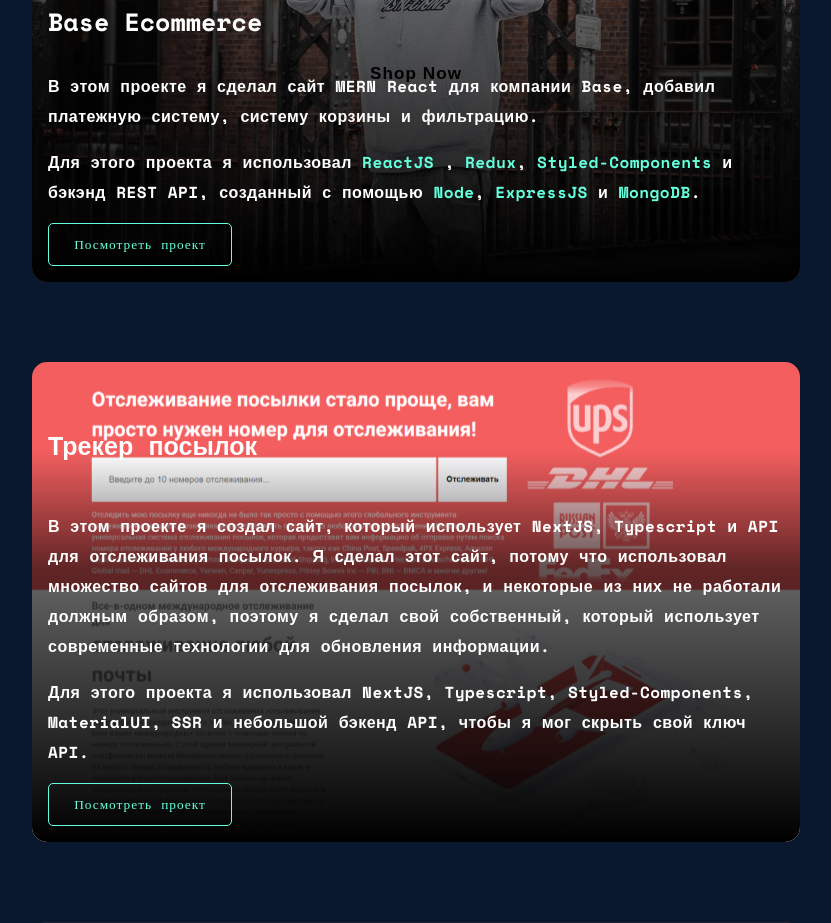
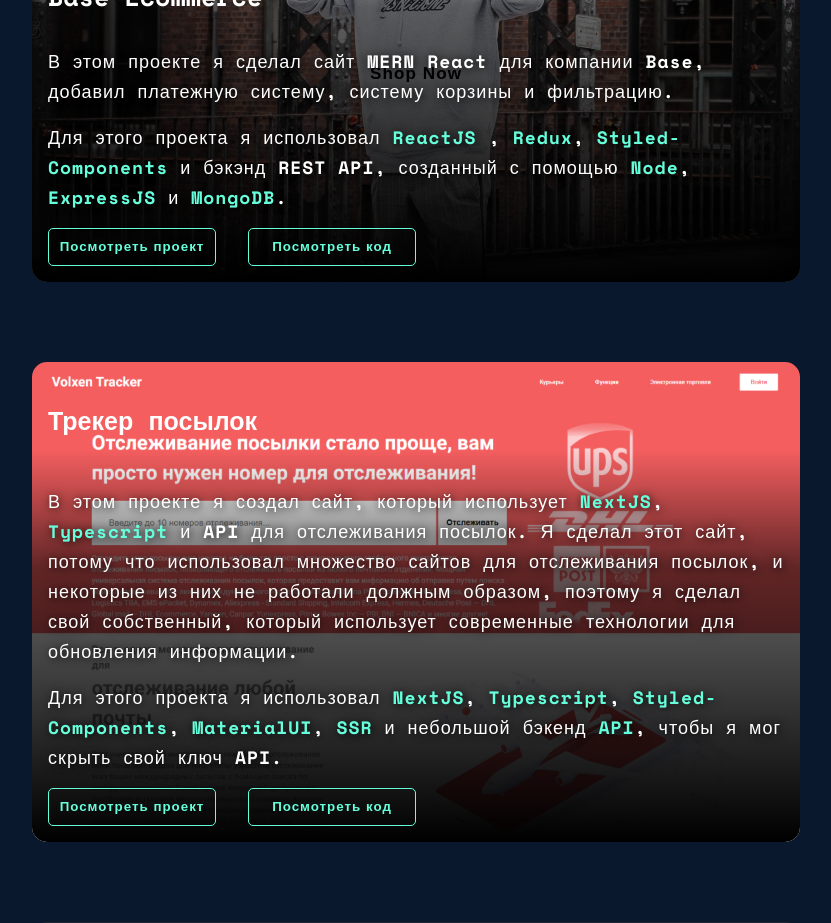
Before and after one commit to Whitelistedd/react-portfolio, a React (Create React App) app: page / in a window 1280 px wide. Shown: the part 1860-2783 px from the top of the page, without its empty margins (224-1055 px from the left). Built offline with nearby package versions, Linux system fonts and the light colour scheme.

Commit message:
fixed buttons and font

```diff
--- a/src/components/Introduction.jsx
+++ b/src/components/Introduction.jsx
@@ -80,7 +80,7 @@ export const Introduction = () => {
             <Name>Мухаммед.</Name>
             <Job>Я создаю вещи для Интернета.</Job>
             <Description>
-                Я инженер-программист, специализирующийся на создании (а иногда и разработке) исключительных цифровых приложений.
+                Я инженер-программист, специализирующийся на создании и разработке исключительных цифровых приложений.
             </Description>
         </Wrap>
     </Container>
--- a/src/components/Navbar.jsx
+++ b/src/components/Navbar.jsx
@@ -25,6 +25,10 @@ const NavItem = styled.li`
 const A = styled.a`
     color: white;
     text-decoration: none;
+    transition: 300ms;
+    &:hover {
+        color: #65FFDB;
+    }
 `
 
 const Nav = styled.ul`
--- a/src/components/Projects.jsx
+++ b/src/components/Projects.jsx
@@ -23,6 +23,7 @@ const CardOne = styled.div`
 
 const CardTwo = styled.div`
 background: url(${Project2}) no-repeat center center fixed;
+background-position: top;
 background-repeat: no-repeat;
 background-size: cover;
 
@@ -30,8 +31,10 @@ background-size: cover;
 
 const CardThree = styled.div`
 background: url(${Project3}) no-repeat fixed;
+background-position: top;
 background-repeat: no-repeat;
 background-size: cover;
+letter-spacing: 5px;
 `
 
 const CardContent = styled.div`
@@ -60,6 +63,14 @@ const CardTitle = styled.h4`
     font-size: 25px;
 `
 
+const CardButtons = styled.div`
+    display: flex;
+    gap: 2em;
+    align-items: center;
+    justify-content: flex-start;
+    width: 50%;
+`
+
 const ProjectsWrap = styled.div`
     display: flex;
     gap: 5em;
@@ -76,7 +87,7 @@ const ProjectsWrap = styled.div`
             ${CardTitle} {
                 transition: 300ms ease;
                 transition-delay: 400ms;
-                color: #65FFDB;
+                color: #65FFDC;
             }
         }
     }
@@ -84,9 +95,12 @@ const ProjectsWrap = styled.div`
 
 const CardDesc = styled.p`
     max-width: 100%;
-    letter-spacing: 0.5px;
+    letter-spacing: 1px;
     line-height: 30px;
+    font-size: 18px;
+    font-weight: 500;
     margin: 0;
+    text-shadow: 1px 1px 10px black;
 `
 
 const HL = styled.span`
@@ -95,10 +109,10 @@ const HL = styled.span`
 
 const Button = styled.button`
     letter-spacing: 1px;
-    font-family: Space Mono;
-    width: 25%;
+    width: 100%;
     padding: 0.8em 0em;
     background: none;
+    font-weight: 700;
     color: #65FFDB;
     border-radius: 5px;
     border: 1px solid #65FFDB;
@@ -136,9 +150,11 @@ const Container = styled.section`
     }
 `
 
-const A = styled.a`
+const Anchor = styled.a`
 color: inherit;
+font-weight: 700;
 text-decoration: none;
+width: 50%;
 `
 
 export const Projects = () => {
@@ -177,7 +193,10 @@ export const Projects = () => {
                             Для этого проекта я использовал <HL>ReactJS</HL> , <HL>Redux</HL>, <HL>Styled-Components</HL> и бэкэнд
                             REST API, созданный с помощью <HL>Node</HL>, <HL>ExpressJS</HL> и <HL>MongoDB</HL>.
                             </CardDesc>
-                            <A href='https://basev.vercel.app/' target="_blank" ><Button>Посмотреть проект</Button></A>
+                            <CardButtons>
+                            <Anchor href='https://basev.vercel.app/' target="_blank" ><Button>Посмотреть проект</Button></Anchor>
+                            <Anchor href='https://github.com/Whitelistedd/base' target="_blank" ><Button>Посмотреть код</Button></Anchor>
+                            </CardButtons>
                     </CardContent>
                 </CardOne>
                 <CardTwo
@@ -194,17 +213,20 @@ export const Projects = () => {
                         <CardDesc>
                         </CardDesc>
                         <CardDesc>
-                        В этом проекте я создал сайт, который использует NextJS, Typescript и
+                        В этом проекте я создал сайт, который использует <HL>NextJS</HL>, <HL>Typescript</HL> и
                         API для отслеживания посылок. Я сделал этот сайт, потому что использовал
                         множество сайтов для отслеживания посылок, и некоторые из них не работали должным образом,
                         поэтому я сделал свой собственный,
                         который использует современные технологии для обновления информации.
                         </CardDesc>
                         <CardDesc>
-                        Для этого проекта я использовал NextJS, Typescript, Styled-Components, MaterialUI, SSR
-                        и небольшой бэкенд API, чтобы я мог скрыть свой ключ API.
+                        Для этого проекта я использовал <HL>NextJS</HL>, <HL>Typescript</HL>, <HL>Styled-Components</HL>, <HL>MaterialUI</HL>, <HL>SSR </HL>
+                         и небольшой бэкенд <HL>API</HL>, чтобы я мог скрыть свой ключ API.
                         </CardDesc>
-                        <A href='https://volxenjs.vercel.app/' target="_blank" ><Button>Посмотреть проект</Button></A>
+                        <CardButtons>
+                        <Anchor href='https://volxenjs.vercel.app/' target="_blank" ><Button>Посмотреть проект</Button></Anchor>
+                        <Anchor href='https://github.com/Whitelistedd/parcel-remastered' target="_blank" ><Button>Посмотреть код</Button></Anchor>
+                        </CardButtons>
                     </CardContent>
                 </CardTwo>
                 <CardThree
@@ -217,7 +239,7 @@ export const Projects = () => {
                 data-aos-once="false"
                 >
                     <CardContent>
-                        <CardTitle>Reddit Clone</CardTitle>
+                        <CardTitle>Reddit Clone в разработке</CardTitle>
                         <CardDesc>
                             В этом проекте я пошел и создал группу друзей, чтобы сделать продвинутый клон Reddit,
                             чтобы не только домашняя страница, но и гораздо больше возможностей, чем это.
@@ -226,7 +248,11 @@ export const Projects = () => {
                             Для этого проекта мы использовали <HL>ReactJS</HL>, <HL>React-router</HL>, <HL>MaterialUI</HL>,
                             <HL> Styled-Components</HL>, <HL>Redux</HL> и <HL>Git</HL> для управления и организации работы команды.
                         </CardDesc>
-                        <Button>Посмотреть проект</Button>
+                        <CardButtons>
+                        <Anchor><Button>Посмотреть проект</Button></Anchor>
+                        <Anchor href='https://github.com/Reddit-React-Study-Group/Reddit-React-Study-Project' target="_blank" ><Button>Посмотреть код</Button></Anchor>
+                        </CardButtons>
+
                     </CardContent>
                 </CardThree>
             </ProjectsWrap>
```
